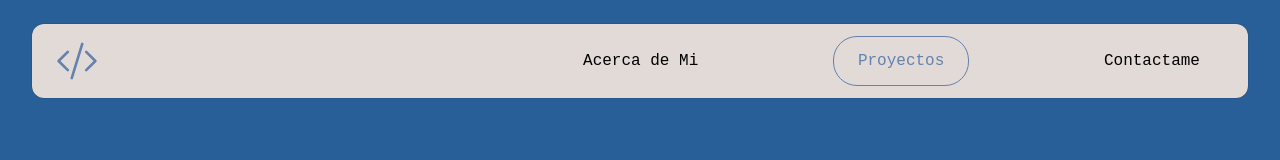
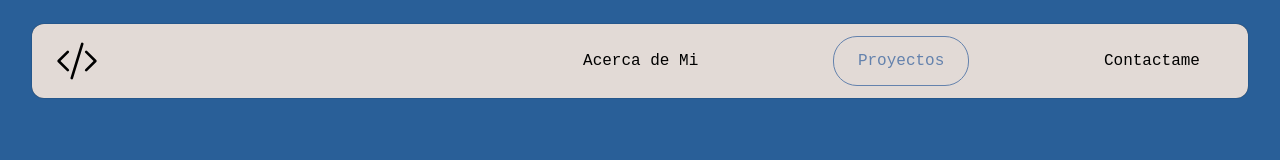
Before and after one commit to valium69mg/carlos_portfolio, a React (Create React App) app: page /work in a window 1280 px wide. Shown: the top 160 px of the page. Built offline with nearby package versions, Linux system fonts and the light colour scheme.

Commit message:
Change navbar logo color

```diff
--- a/src/Navbar.jsx
+++ b/src/Navbar.jsx
@@ -3,7 +3,7 @@ import "./styles/navbar.css";
 import { useEffect,useState } from "react";
 
 function Svg() {
-    return <svg xmlns="http://www.w3.org/2000/svg" width="42" height="42" fill="#6482AD" className="logoNavbar bi bi-code-slash" viewBox="0 0 16 16">
+    return <svg xmlns="http://www.w3.org/2000/svg" width="42" height="42" fill="black" className="logoNavbar bi bi-code-slash" viewBox="0 0 16 16">
     <path d="M10.478 1.647a.5.5 0 1 0-.956-.294l-4 13a.5.5 0 0 0 .956.294zM4.854 4.146a.5.5 0 0 1 0 .708L1.707 8l3.147 3.146a.5.5 0 0 1-.708.708l-3.5-3.5a.5.5 0 0 1 0-.708l3.5-3.5a.5.5 0 0 1 .708 0m6.292 0a.5.5 0 0 0 0 .708L14.293 8l-3.147 3.146a.5.5 0 0 0 .708.708l3.5-3.5a.5.5 0 0 0 0-.708l-3.5-3.5a.5.5 0 0 0-.708 0"/>
   </svg>
 }
```
